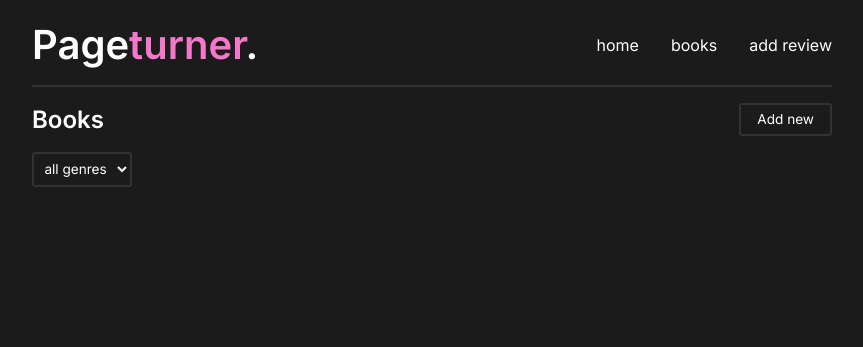
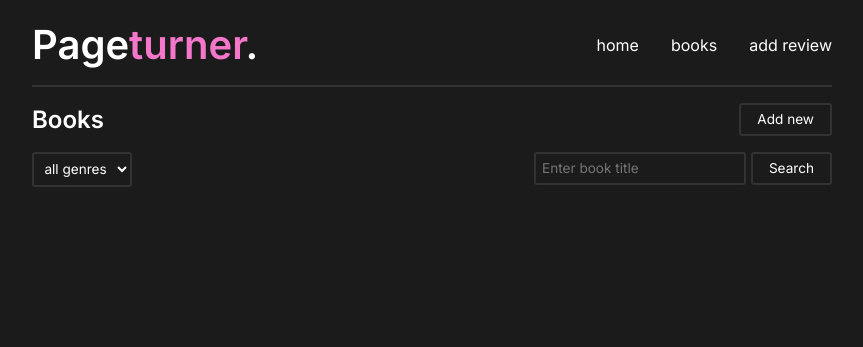
Before and after one commit to repercussive/qa-book-review-app, a Flask app: page /books in a window 1280 px wide. Shown: the top 347 px of the page, without its empty margins (208-1071 px from the left). Run offline with Flask 2, Linux system fonts and the light colour scheme; data that the repository does not hold is empty.

Commit message:
add book title search

```diff
--- a/application/routes.py
+++ b/application/routes.py
@@ -17,8 +17,12 @@ def home():
 
 @app.route('/books')
 def books():
-  books = Book.query.order_by(desc(Book.id)).all()
-  selected_genre_id = request.args['genre_id'] if request.args else None
+  selected_genre_id = request.args.get('genre_id')
+  title_search_value = request.args.get('title')
+  books = Book.query \
+              .filter(not title_search_value or Book.title.ilike(f'%{title_search_value}%')) \
+              .order_by(desc(Book.id)) \
+              .all()
   if selected_genre_id:
     selected_genre = Genre.query.get(selected_genre_id)
     books = filter(lambda book: selected_genre in book.genres, books)
@@ -42,6 +46,7 @@ def books():
     books_data=books_data,
     genres=Genre.query.all(),
     selected_genre_id=selected_genre_id,
+    title_search_value=title_search_value,
     str=str
   )
 
@@ -127,7 +132,7 @@ def add_review():
     db.session.commit()
     return redirect(url_for('review', id=new_review.id))
 
-  book_id = None if not request.args else (request.args['book_id'] or 0)
+  book_id = request.args.get('book_id')
   form.book.data = book_id or 0
   return render_template('review-form.html', form=form, form_action='/add-review', book_id=book_id)
 
--- a/application/templates/books.html
+++ b/application/templates/books.html
@@ -4,6 +4,9 @@
     <h2>Books</h2>
     <a href="/add-book" class="button">Add new</a>
   </div>
+
+  <div style="display: flex; justify-content: space-between;">
+
     <select id="genre-filter">
       <option value="all">all genres</option>
       {% for genre in genres %}
@@ -15,9 +18,25 @@
       </option>
       {% endfor %}
     </select>
+
+    <div>
+      <input
+        id="title-search-field"
+        placeholder="Enter book title"
+        value="{{title_search_value or ''}}"
+      />
+      <button id="search-button" class="button">Search</button>
+      {% if title_search_value %}
+      <a class="button" href="/books">Clear</a>
+      {% endif %}
+    </div>
+
+  </div>
+
   {% for book_id, book_data in books_data.items() %}
   {% include "/components/book-summary.html" %}
   {% endfor %}
+
 {% endblock %}
 
 {% block script %}
@@ -26,6 +45,13 @@
     .addEventListener('change', (e) => {
       query = e.target.value === 'all' ? '' : `?genre_id=${e.target.value}`
       window.location.replace(`../books${query}`)
+    })
+
+  document.getElementById('search-button')
+    .addEventListener('click', () => {
+      searchValue = document.getElementById('title-search-field').value
+      if (!searchValue) return
+      window.location.replace(`../books?title=${searchValue}`)
     })
 </script>
 {% endblock %}
```
Lines whose indentation alone changed are shown as unchanged.
